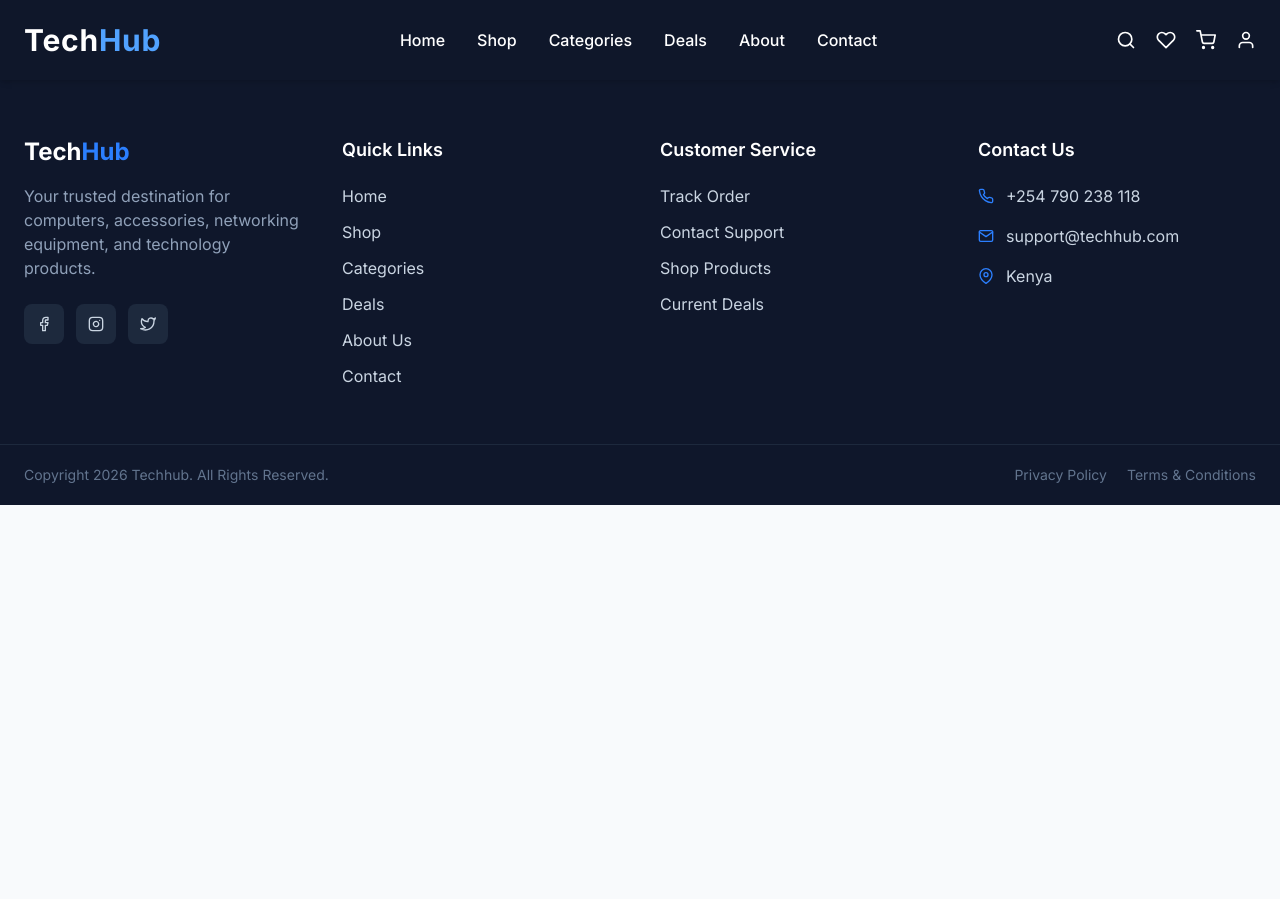
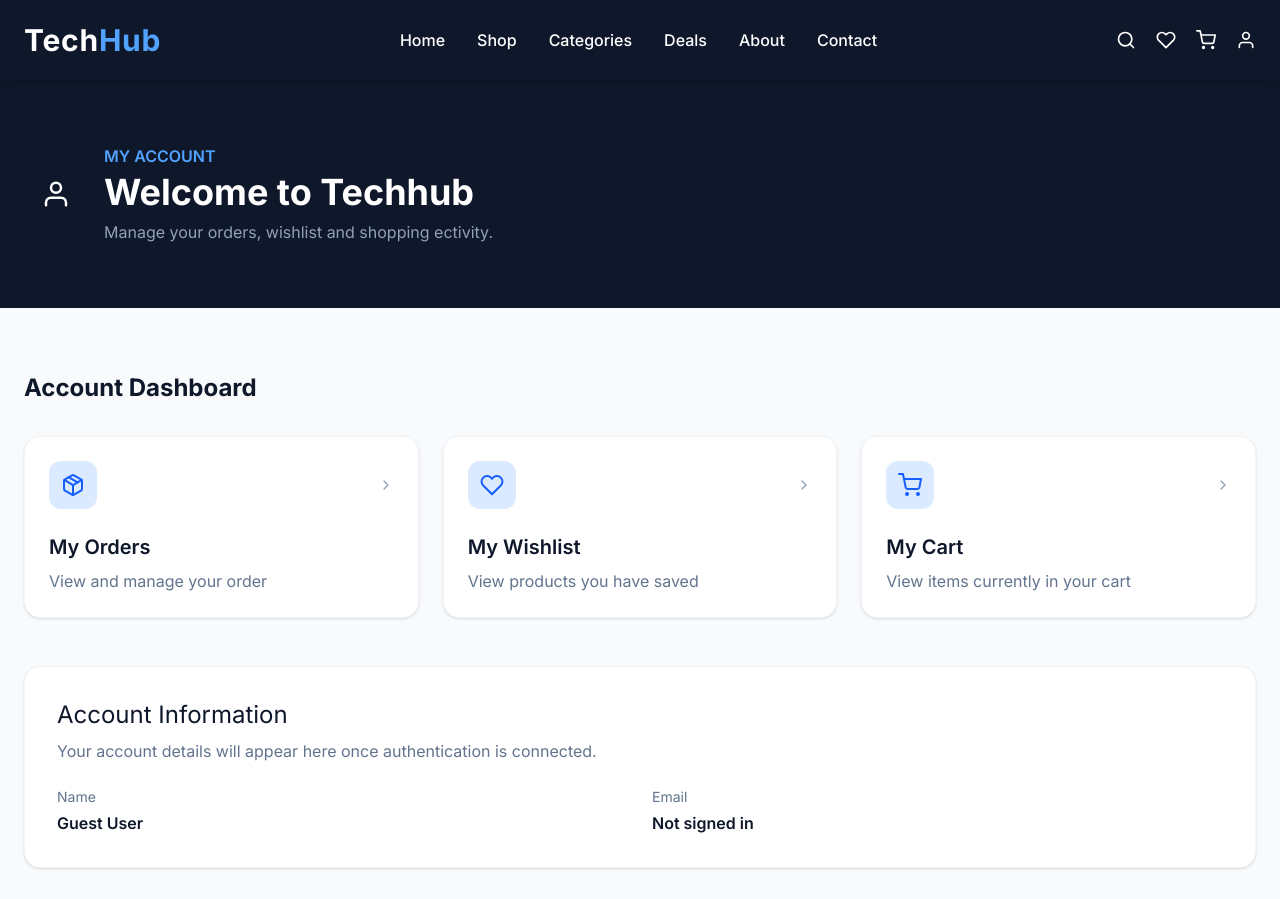
Before and after one commit to HenryOchieng/techhub, a React (Vite) app: page /account in a window 1280 px wide. Shown: the top 899 px of the page. Before the commit the page ends 800 px from the top, so only its background shows below. Built offline with nearby package versions, Linux system fonts and the light colour scheme.

Commit message:
account section commits

```diff
--- a/src/App.jsx
+++ b/src/App.jsx
@@ -18,6 +18,7 @@ import OrderSuccess from "./pages/OrderSuccess"
 import Orders from "./pages/Orders"
 import OrderDetails from "./pages/OrderDetails"
 import Wishlist from "./pages/wishlist";
+import Account from "./pages/Account"
 
 function App() {
   const cartOpen = useUIStore(state => state.cartOpen)
@@ -39,6 +40,7 @@ function App() {
         <Route path="/orders" element={<Orders/>}/>
         <Route path="/order/:orderNumber" element={<OrderDetails/>}/>
         <Route path="/wishlist" element={<Wishlist />} />
+        <Route path="/account" element={<Account />} />
 
       </Routes>
       <Footer />
--- /dev/null
+++ b/src/pages/Account.jsx
@@ -0,0 +1,146 @@
+import { Link } from "react-router-dom"
+import {
+    FiUser,
+    FiPackage,
+    FiHeart,
+    FiShoppingCart,
+    FiLogOut,
+    FiChevronRight
+} from "react-icons/fi"
+
+function Account() {
+    const accountLinks = [
+        {
+            title: "My Orders",
+            description: "View and manage your order",
+            icon: FiPackage,
+            path: "/orders"
+        },
+        {
+            title: "My Wishlist",
+            description: "View products you have saved",
+            icon: FiHeart,
+            path: "/wishlist"
+        },
+        {
+            title: "My Cart",
+            description: "View items currently in your cart",
+            icon: FiShoppingCart,
+            path: "/shop"
+        }
+    ]
+
+    return (
+        <div className="min-h-screen bg-slate-50">
+
+            {/* Hero */}
+            <section className="bg-[#0F172A] text-white py-16">
+                <div className="max-w-7xl mx-auto px-6">
+                    <div className="flex items-center gap-4">
+                        <div className="w-16 h-16 rounded-full bg-blue flex items-center justify-center">
+                            <FiUser className="text-3xl" />
+                        </div>
+                        <div>
+                            <p className="text-blue-400 font-semibold">
+                                MY ACCOUNT
+                            </p>
+                            <h1 className="text-3xl md:text-4xl font-bold mt-1">
+                                Welcome to Techhub
+                            </h1>
+                            <p className="text-slate-400 mt-2">
+                                Manage your orders, wishlist and shopping ectivity.
+                            </p>
+                        </div>
+                    </div>
+                </div>
+            </section>
+
+            {/* Account Content */}
+            <section className="py-16">
+                <div className="max-w-7xl mx-auto px-6">
+                    <h2 className="text-2xl font-bold text-slate-900 mb-8">
+                        Account Dashboard
+                    </h2>
+                    <div className="grid md:grid-cols-3 gap-6">
+                        {accountLinks.map((item) => {
+                            const Icon = item.icon
+
+                            return (
+                                <Link
+                                    key={item.title}
+                                    to={item.path}
+                                    className="group bg-white rounded-2xl p-6 shadow-sm hover:shadow-lg transition border border-slate-100"
+                                >
+                                    <div className="flex items-center justify-between">
+                                        <div className="w-12 h-12 rounded-xl bg-blue-100 text-blue-600 flex items-center justify-center">
+                                            <Icon className="text-2xl" />
+                                        </div>
+                                        <FiChevronRight className="text-slate-400 group-hover:text-blue-600 transition" />
+                                    </div>
+                                    <h3 className="text-xl font-semibold text-slate-900 mt-6">
+                                        {item.title}
+                                    </h3>
+                                    <p className="text-slate-500 mt-2">
+                                        {item.description}
+                                    </p>
+                                </Link>
+                            )
+                        })}
+                    </div>
+
+                    {/* Account Information */}
+                    <div className="mt-12 bg-white rounded-2xl shadow-sm border border-slate-100 p-8">
+                        <h2 className="text-2xl font-bld text-slate-900">
+                            Account Information
+                        </h2>
+                        <p className="text-slate-500 mt-2">
+                            Your account details will appear here once
+                            authentication is connected.
+                        </p>
+                        <div className="mt-6 grid md:grid-cols-2 gap-6">
+                            <div>
+                                <p className="text-sm text-slate-500">
+                                    Name
+                                </p>
+                                <p className="font-semibold text-slate-900 mt-1">
+                                    Guest User
+                                </p>
+                            </div>
+                            <div>
+                                <p className="text-sm text-slate-500">
+                                    Email
+                                </p>
+                                <p className="font-semibold text-slate-900 mt-1">
+                                    Not signed in
+                                </p>
+                            </div>
+                        </div>
+                    </div>
+
+                    {/* Placeholder */}
+                    <div className="mt-8 bg-blue-50 border border-blue-100 rounded-2xl p-8 flex flex-col md:flex-row md:items-center md:justify-between gap-6">
+                        <div>
+                            <h3 className="text-xl font-bold text-slate-900">
+                                Ready to create an account?
+                            </h3>
+                            <p className="text-slate-600 mt-2">
+                                Account registration and authentication will
+                                be connected when we build the backend.
+                            </p>
+                        </div>
+                        <button
+                            disabled
+                            className="inline-flex items-center justify-center gap-2 bg-slate-300 text-slate-500 px-6 py-3 rounded-xl font-semibold cursor-not-allowed"
+                        >
+                            <FiLogOut />
+                            Sign In
+                        </button>
+                    </div>
+
+                </div>
+            </section>
+        </div>
+    )
+}
+
+export default Account
```
